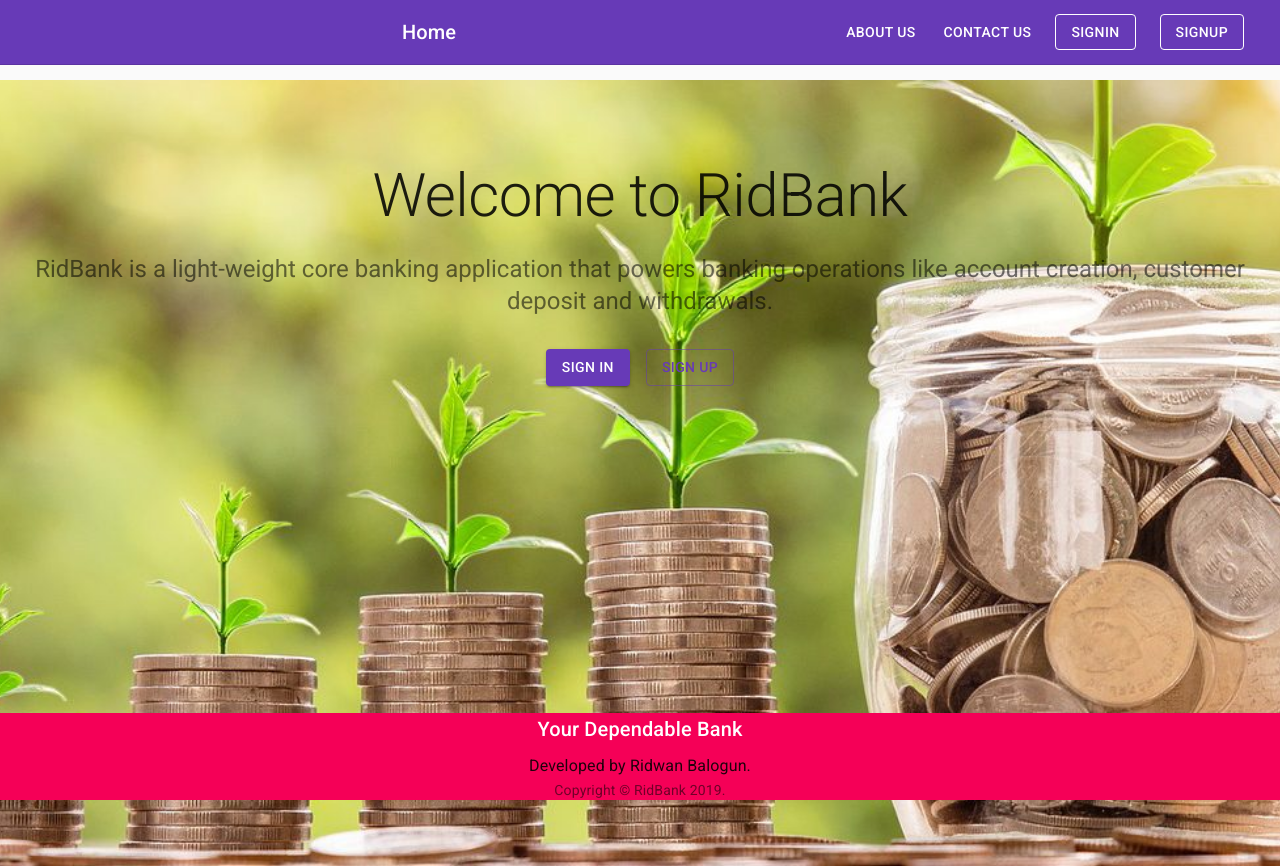
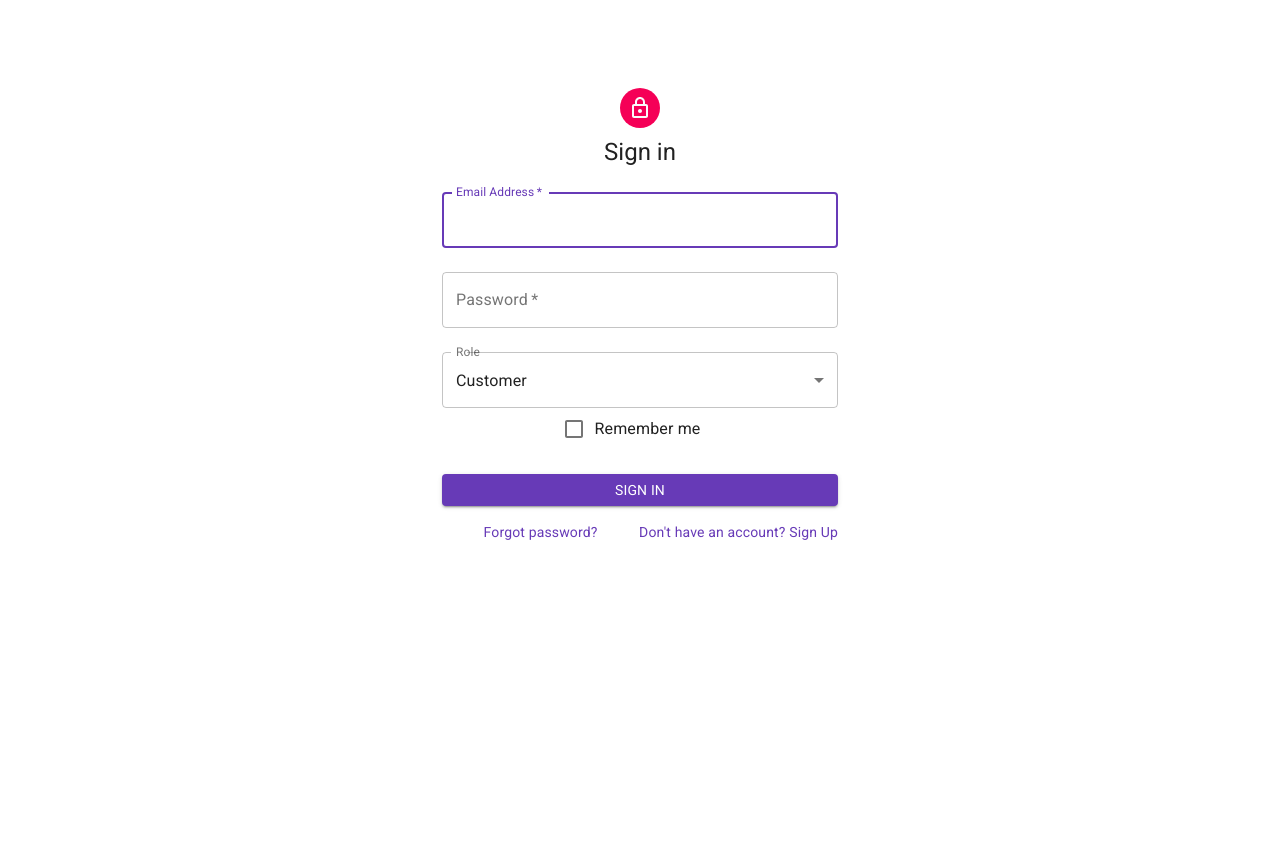
Before and after one commit to ridbay/Banka-React, a React (Create React App) app: page /#/signin in a window 1280 px wide. After the commit the page ends 800 px from the top, so only its background shows below. Built offline with nearby package versions, Linux system fonts and the light colour scheme; the HTML template or start-up script is replaced by a standard one.

Commit message:
change browserrouter to hashrouter in app.js because netlify

```diff
--- a/src/App.js
+++ b/src/App.js
@@ -7,7 +7,7 @@
 import Dashboard from './pages/dashboard/Dashboard';
 
 import {
-  BrowserRouter as Router,
+  HashRouter as Router,
   Switch,
   Route,
 } from "react-router-dom";
--- a/src/pages/SignIn.jsx
+++ b/src/pages/SignIn.jsx
@@ -37,7 +37,7 @@
     marginTop: theme.spacing(1),
   },
   formControl: {
-    margin: theme.spacing(0),
+    marginTop: theme.spacing(2),
     minWidth: '100%',
   },
   submit: {
```
